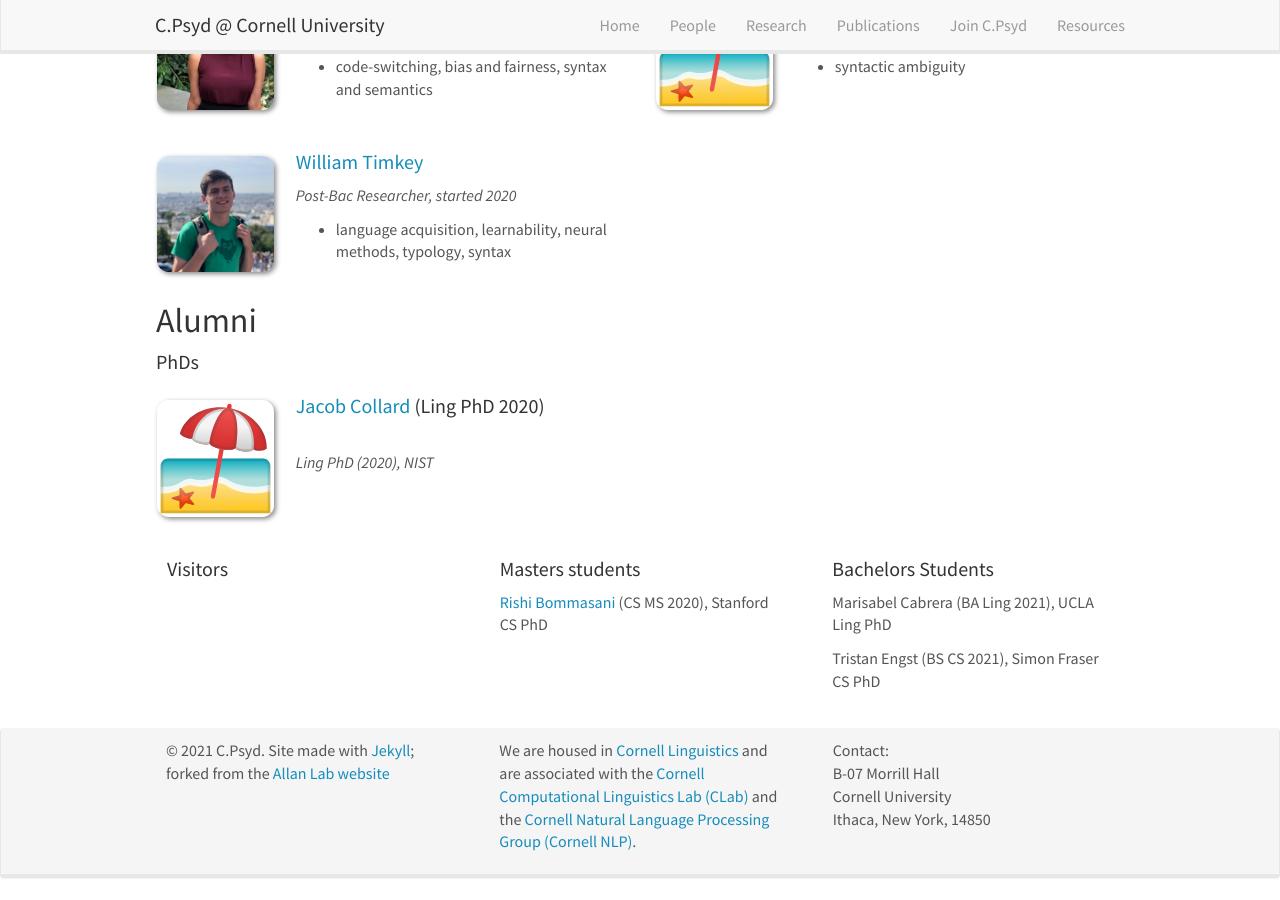
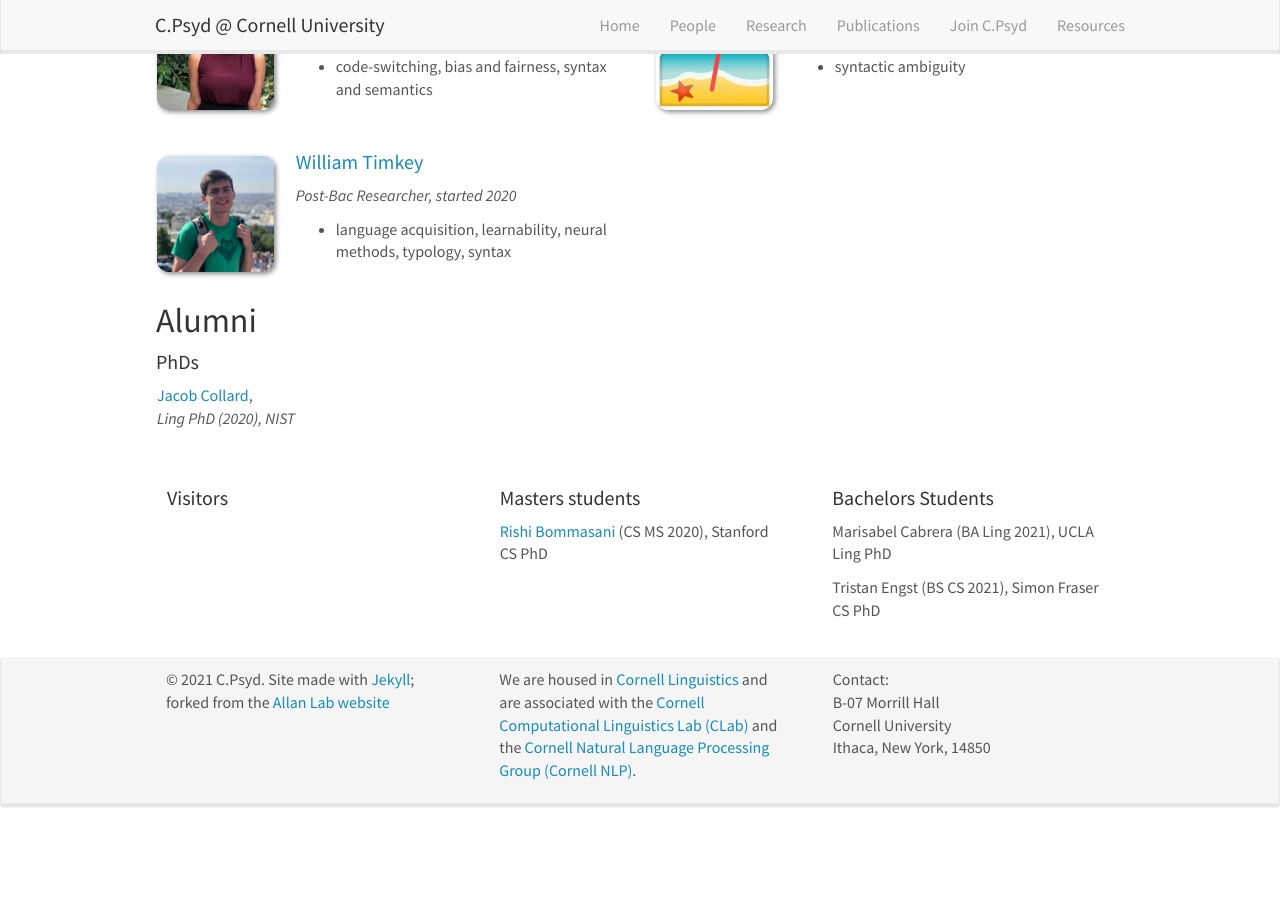
Before and after one commit to C-Psyd/c-psyd.github.io, a Jekyll site: the page built from _pages/team.md, in a window 1280 px wide and 900 px high, scrolled down 1503 px. Built offline with Jekyll 4.4.1, drawn with Linux system fonts in a browser that asks for light colours; nearby versions of some CDN libraries; after the commit the page ends 2332 px from its top, so only the background shows below that.

Commit message:
alumni tweak

```diff
--- a/_data/alumni_phd.yml
+++ b/_data/alumni_phd.yml
@@ -1,3 +1,3 @@
-- name: <a href="http://www.thorsonlinguistics.com/">Jacob Collard</a> (Ling PhD 2020)
+- name: <a href="http://www.thorsonlinguistics.com/">Jacob Collard</a>
   photo: beach.svg
   info: Ling PhD (2020), NIST
--- a/_pages/team.md
+++ b/_pages/team.md
@@ -204,9 +204,7 @@ Jump to [faculty](#faculty), [phd students](#phd-students), [bachelors and maste
 {% endif %}
 
 <div class="col-sm-6 clearfix">
-  <img src="{{ site.url }}{{ site.baseurl }}/images/teampic/{{ member.photo }}" class="img-responsive" width="25%" style="float: left" />
-  <h4>{{ member.name }}</h4>
-  <i>{{ member.duration }} <br> {{ member.info }}</i>
+  {{ member.name }}, <i>{{ member.duration }} <br> {{ member.info }}</i>
   <ul style="overflow: hidden">
 
   </ul>
```
